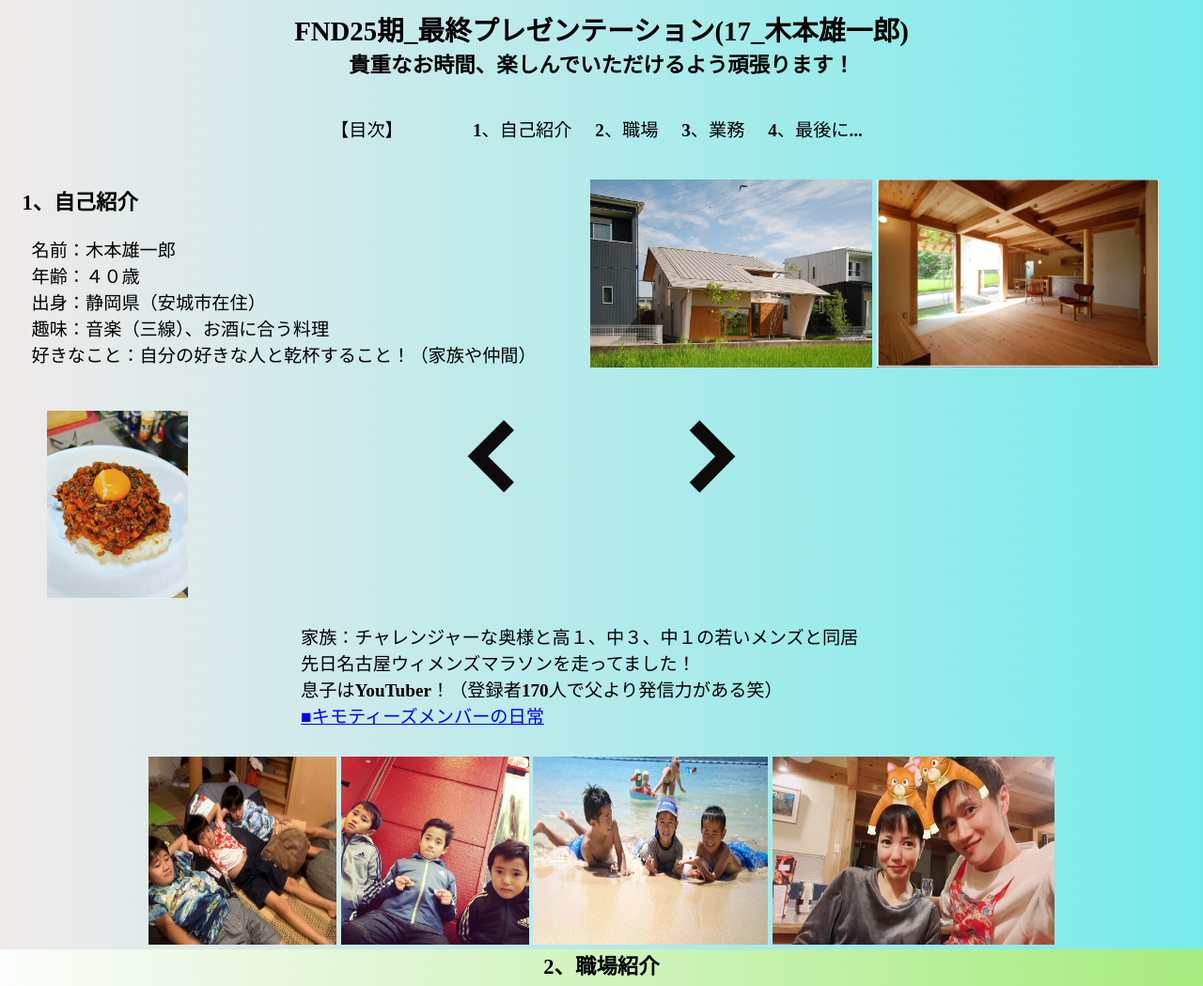
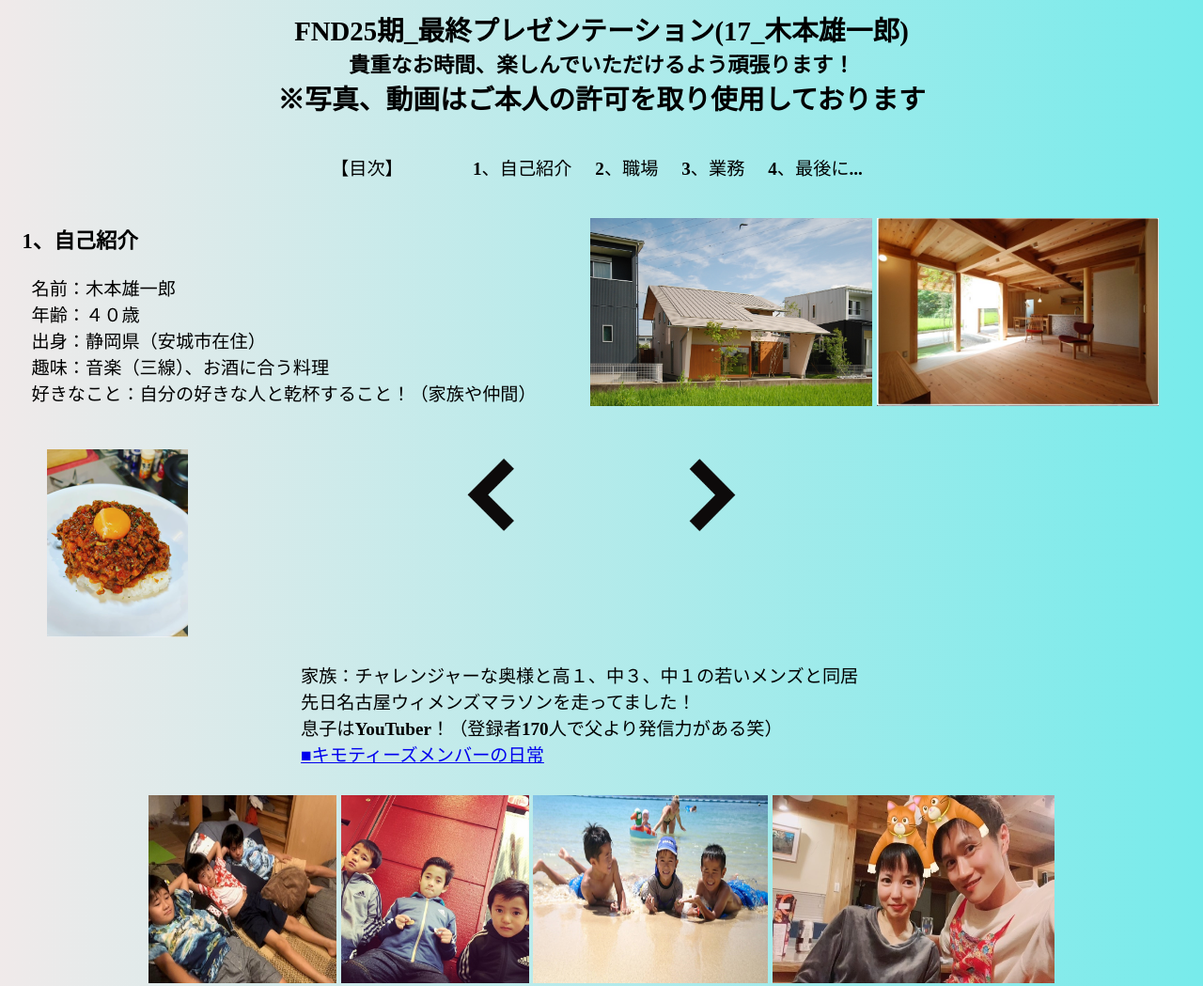
Before and after one commit to yuichirokimoto/yuichirokimoto.fnd25, a plain HTML site: page index.html in a window 1280 px wide. Shown: the top 1049 px of the page at 94% size. Drawn offline with Linux system fonts and the light colour scheme.

Commit message:
Update index.html

```diff
--- a/index.html
+++ b/index.html
@@ -13,6 +13,7 @@
         <div class="taitle-area">
             <h2>FND25期_最終プレゼンテーション(17_木本雄一郎)</h2>
             <h3>貴重なお時間、楽しんでいただけるよう頑張ります！</h3>
+            <h2>※写真、動画はご本人の許可を取り使用しております</h2>
         </div>
 
         <div class="mokuzi-area">
```
